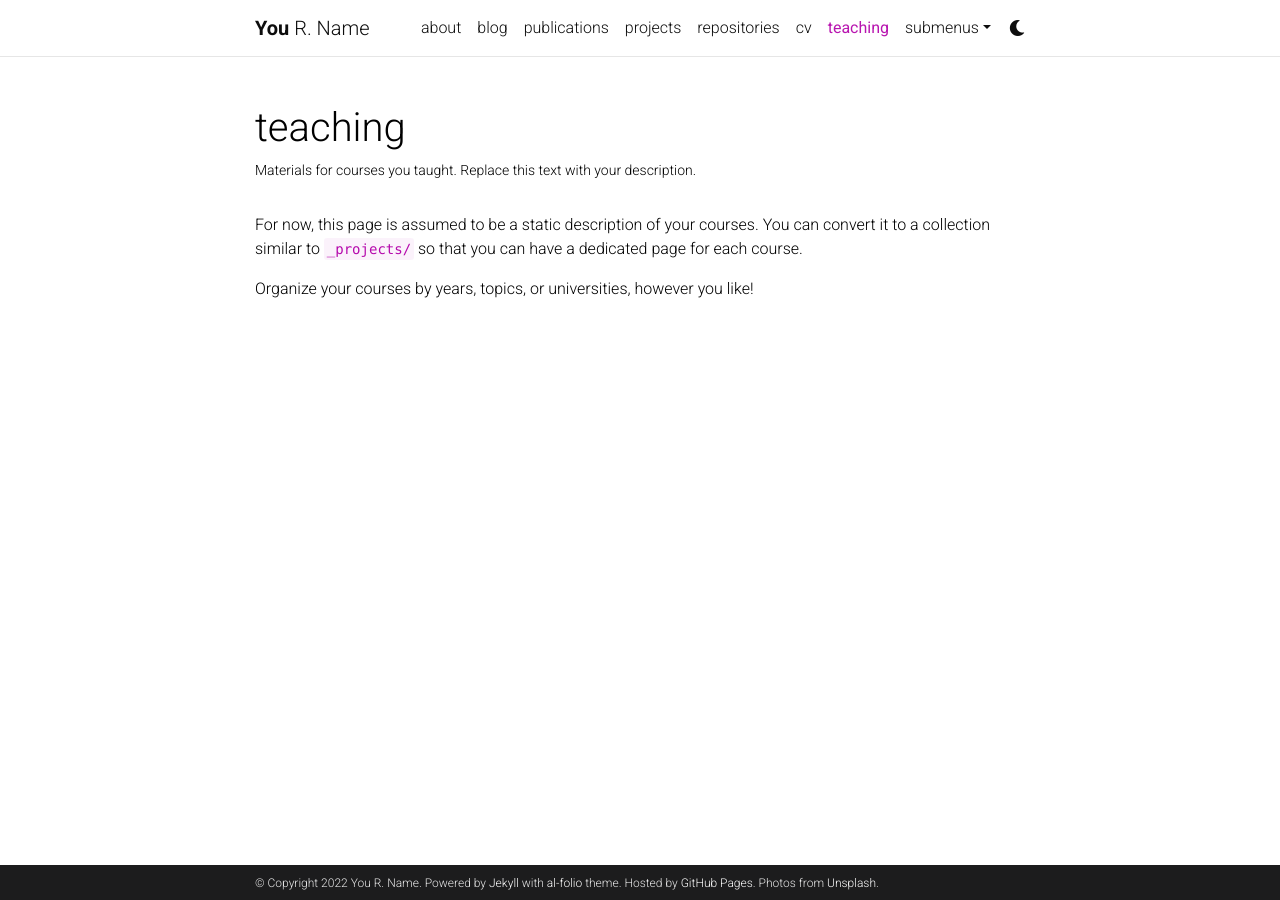
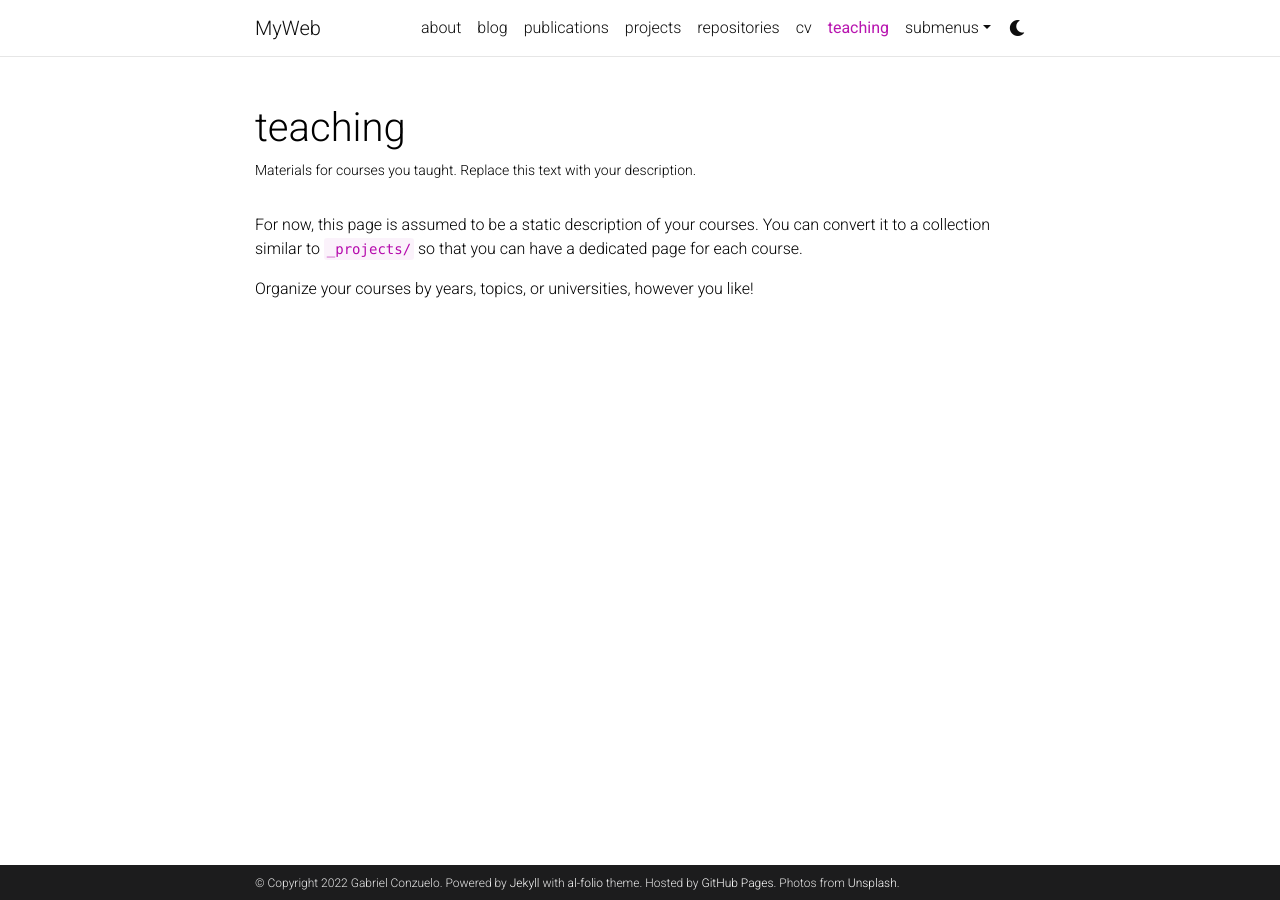
Before and after one commit to gconzuelo/gconzuelo.github.io, a Jekyll site: the page built from _pages/teaching.md, in a window 1280 px wide. Built offline with Jekyll 4.4.1, drawn with Linux system fonts in a browser that asks for light colours; comment, search, counter and statistics services are not loaded; a style sheet for code colours, icons or effects is not loaded.

Commit message:
Update _config.yml

```diff
--- a/_config.yml
+++ b/_config.yml
@@ -2,10 +2,10 @@
 # Site settings
 # -----------------------------------------------------------------------------
 
-title: blank # the website title (if blank, full name will be used instead)
-first_name: You
-middle_name: R.
-last_name: Name
+title: MyWeb # the website title (if blank, full name will be used instead)
+first_name: Gabriel
+middle_name:
+last_name: Conzuelo
 email: you@example.com
 description: > # the ">" symbol means to ignore newlines until "footer_text:"
   A simple, whitespace theme for academics. Based on [*folio](https://github.com/bogoli/-folio) design.
```
